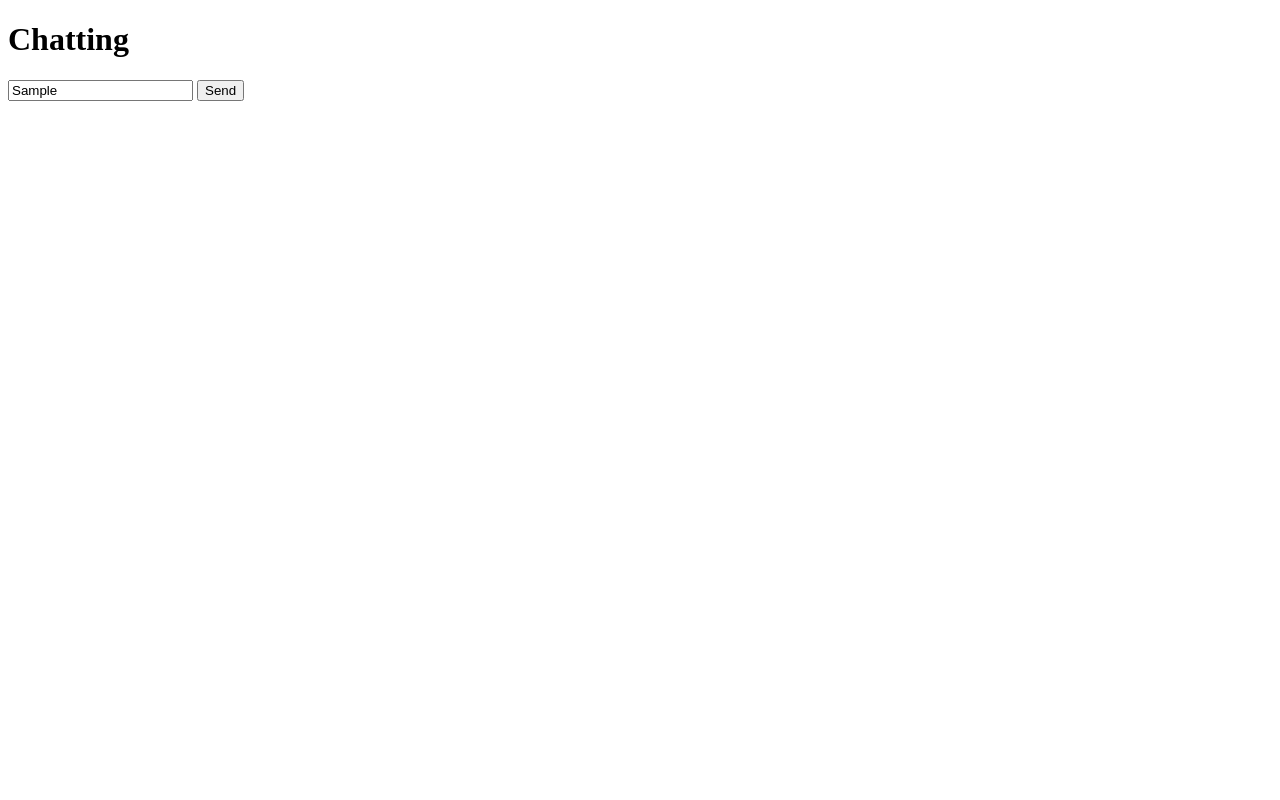
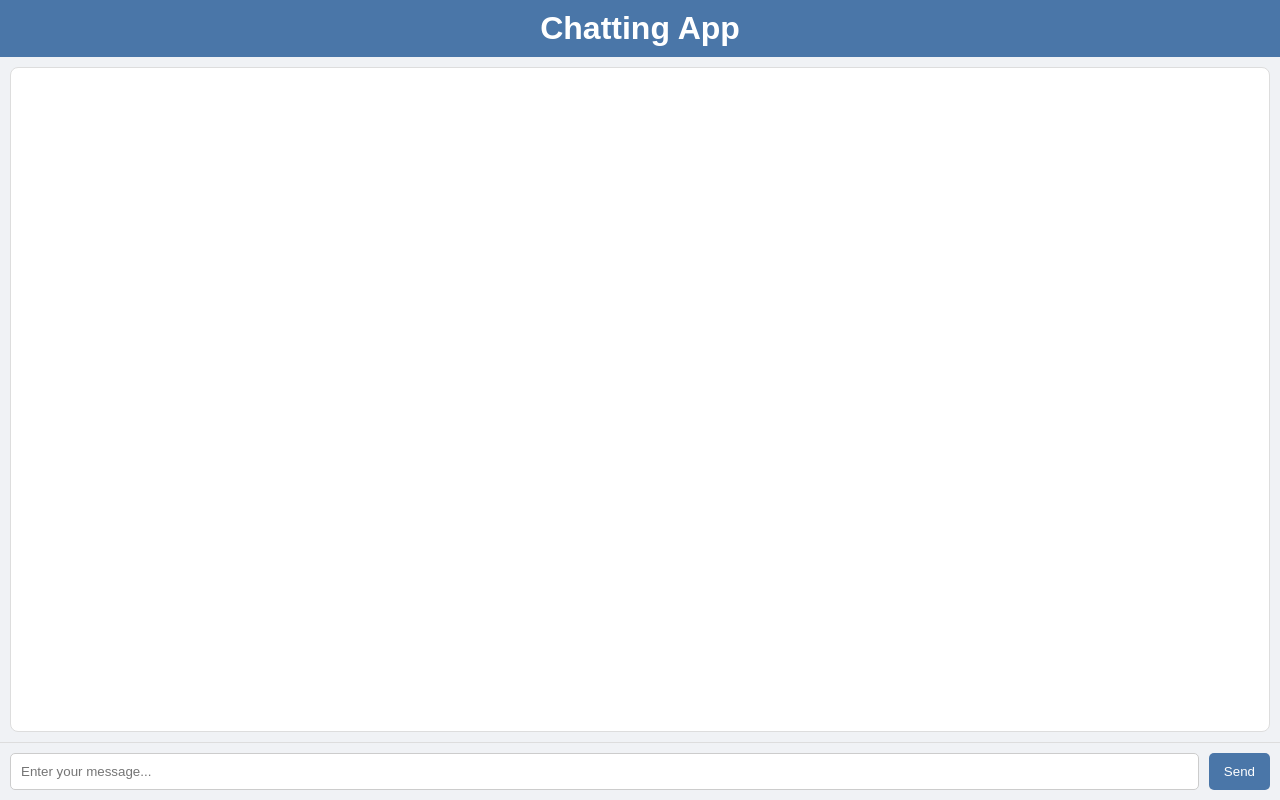
Before and after one commit to giriraj-parsewar/simple-socket-chat, a website: page public/index.html in a window 1280 px wide. Both pictures are taken after typing "Sample" into the empty fields and a click on the button "Send". Drawn offline with nearby package versions, Linux system fonts and the light colour scheme; no server answers.

Commit message:
added css

```diff
--- a/index.js
+++ b/index.js
@@ -20,7 +20,7 @@ io.on("connection", (socket) => {
 });
 app.use(express.static(path.resolve("./public")));
 app.get("/", (req, res) => {
-  res.sendFile(__dirname + "./public/index.html");
+  res.sendFile(path.resolve(__dirname, "./public/index.html"));
 });
 
 server.listen(9000, () => console.log("Server is running on port 9000"));
--- a/public/index.html
+++ b/public/index.html
@@ -4,38 +4,111 @@
     <meta charset="UTF-8">
     <meta name="viewport" content="width=device-width, initial-scale=1.0">
     <title>Basic Chat App</title>
+    <style>
+        body {
+            font-family: Arial, sans-serif;
+            background-color: #f0f2f5;
+            margin: 0;
+            display: flex;
+            flex-direction: column;
+            height: 100vh;
+        }
+        h1 {
+            text-align: center;
+            padding: 10px;
+            margin: 0;
+            background-color: #4a76a8;
+            color: #fff;
+        }
+        .chat-container {
+            display: flex;
+            flex-direction: column;
+            flex-grow: 1;
+            padding: 15px;
+            overflow-y: auto;
+            border: 1px solid #ddd;
+            background-color: #fff;
+            margin: 10px;
+            border-radius: 8px;
+        }
+        .message {
+            display: flex;
+            margin-bottom: 10px;
+            align-items: flex-start;
+        }
+        .message.user {
+            justify-content: flex-end;
+        }
+        .message-bubble {
+            max-width: 60%;
+            padding: 10px;
+            border-radius: 15px;
+            background-color: #4a76a8;
+            color: #fff;
+            margin: 5px;
+        }
+        .message.user .message-bubble {
+            background-color: #d1e7ff;
+            color: #000;
+        }
+        #input-section {
+            display: flex;
+            padding: 10px;
+            background-color: #f0f2f5;
+            border-top: 1px solid #ddd;
+        }
+        #message {
+            flex-grow: 1;
+            padding: 10px;
+            border: 1px solid #ccc;
+            border-radius: 5px;
+            margin-right: 10px;
+        }
+        #sendbtn {
+            background-color: #4a76a8;
+            color: #fff;
+            border: none;
+            padding: 10px 15px;
+            border-radius: 5px;
+            cursor: pointer;
+        }
+        #sendbtn:hover {
+            background-color: #3a5c8a;
+        }
+    </style>
 </head>
 <body>
-    <h1> Chatting </h1>
-    <input type="text" id="message" placeholder="Enter Message"/>
-    <button id="sendbtn">Send</button>
-    <div id="msglist"></div>
+    <h1>Chatting App</h1>
+    <div class="chat-container" id="msglist"></div>
+    <div id="input-section">
+        <input type="text" id="message" placeholder="Enter your message..."/>
+        <button id="sendbtn">Send</button>
+    </div>
     <script src="/socket.io/socket.io.js"></script>
     <script>
-       const socket = io('https://simple-socket-chat-kappa.vercel.app/');
+        const socket = io();
         const sendbtn = document.getElementById("sendbtn");
         const messageInput = document.getElementById("message");
         const messagelist = document.getElementById("msglist");
 
-        socket.on("chat message", message => {
-           const item = document.createElement("li");
-           item.textContent = message;
-           messagelist.appendChild(item);
-           messageInput.value = "";
-
+        socket.on("chat message", (message) => {
+            const item = document.createElement("div");
+            item.classList.add("message", message.isUser ? "user" : "");
+            const bubble = document.createElement("div");
+            bubble.classList.add("message-bubble");
+            bubble.textContent = message.text;
+            item.appendChild(bubble);
+            messagelist.appendChild(item);
+            messagelist.scrollTop = messagelist.scrollHeight;
         });
 
-
-        sendbtn.addEventListener("click", e => {
+        sendbtn.addEventListener("click", (e) => {
             const message = messageInput.value;
-            console.log(message);
-            socket.emit("chat message", message);
-
-
+            if (message.trim() !== '') {
+                socket.emit("chat message", { text: message, isUser: true });
+                messageInput.value = "";
+            }
         });
-
-
-
     </script>
 </body>
 </html>
```
